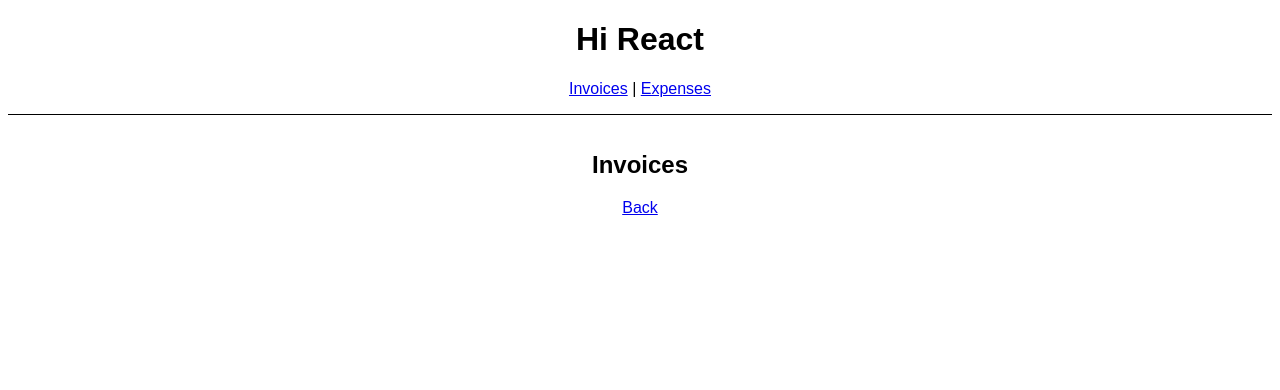
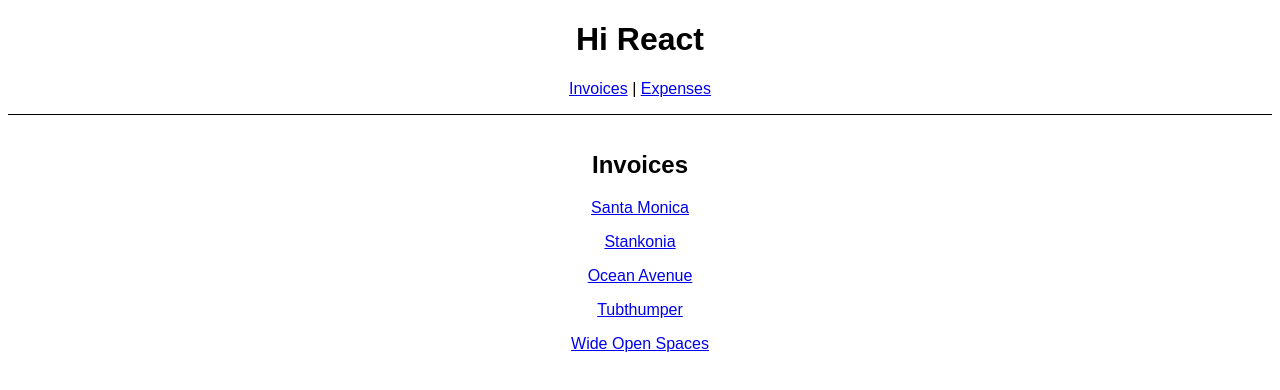
Before and after one commit to tonybengue/React-router-bases, a React (Vite) app: page /invoices in a window 1280 px wide. Shown: the top 390 px of the page. Built offline with nearby package versions, Linux system fonts and the light colour scheme.

Commit message:
Modify pages directory path & add fake datas

```diff
--- a/pages/Invoices.jsx
+++ /dev/null
@@ -1,10 +0,0 @@
-import { Link } from "react-router-dom";
-
-export default function Invoices() {
-  return (
-    <main style={{ padding: "1rem 0" }}>
-      <h2>Invoices</h2>
-      <Link to="/">Back</Link>
-    </main>
-  );
-}
--- /dev/null
+++ b/src/datas.js
@@ -0,0 +1,36 @@
+let invoices = [
+  {
+    name: "Santa Monica",
+    number: 1995,
+    amount: "$10,800",
+    due: "12/05/1995"
+  },
+  {
+    name: "Stankonia",
+    number: 2000,
+    amount: "$8,000",
+    due: "10/31/2000"
+  },
+  {
+    name: "Ocean Avenue",
+    number: 2003,
+    amount: "$9,500",
+    due: "07/22/2003"
+  },
+  {
+    name: "Tubthumper",
+    number: 1997,
+    amount: "$14,000",
+    due: "09/01/1997"
+  },
+  {
+    name: "Wide Open Spaces",
+    number: 1998,
+    amount: "$4,600",
+    due: "01/27/1998"
+  }
+];
+
+export function getInvoices() {
+  return invoices;
+}
--- a/src/index.jsx
+++ b/src/index.jsx
@@ -3,8 +3,8 @@
 import { BrowserRouter, Routes, Route } from "react-router-dom";
 
 import App from "./App";
-import Expenses from "../pages/Expenses"
-import Invoices from "../pages/Invoices"
+import Expenses from "./pages/Expenses"
+import Invoices from "./pages/Invoices"
 
 const rootElement = document.getElementById("root")
 const root = createRoot(rootElement)
--- /dev/null
+++ b/src/pages/Invoices.jsx
@@ -0,0 +1,21 @@
+import { Link } from "react-router-dom";
+import { getInvoices } from "../datas";
+
+export default function Invoices() {
+  let invoices = getInvoices()
+
+  return (
+    <main style={{ padding: "1rem 0" }}>
+      <h2>Invoices</h2>
+      {invoices.map((invoice) => (
+        <Link
+          style={{ display: "block", margin: "1rem 0" }}
+          to={`/invoices/${invoice.number}`}
+          key={invoice.number}
+        >
+          {invoice.name}
+        </Link>
+      ))}
+    </main>
+  );
+}
```
Also changed, not shown: src/pages/Expenses.jsx (renamed from pages/Expenses.jsx).
